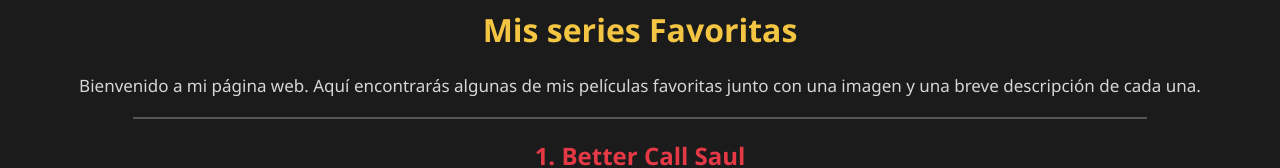
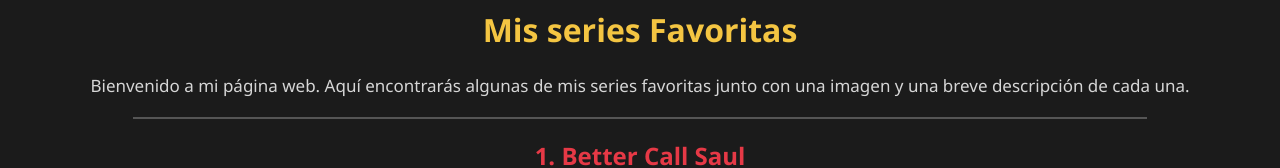
Before and after one commit to Kenno200/peliculasyseries, a plain HTML site: page series.html in a window 1280 px wide. Shown: the top 168 px of the page. Drawn offline with Linux system fonts and the light colour scheme.

Commit message:
Update series.html

```diff
--- a/series.html
+++ b/series.html
@@ -10,7 +10,7 @@
     <h1> Mis series Favoritas</h1>
 
     <p>
-        Bienvenido a mi página web. Aquí encontrarás algunas de mis películas
+        Bienvenido a mi página web. Aquí encontrarás algunas de mis series
         favoritas junto con una imagen y una breve descripción de cada una.
     </p>
 
```
